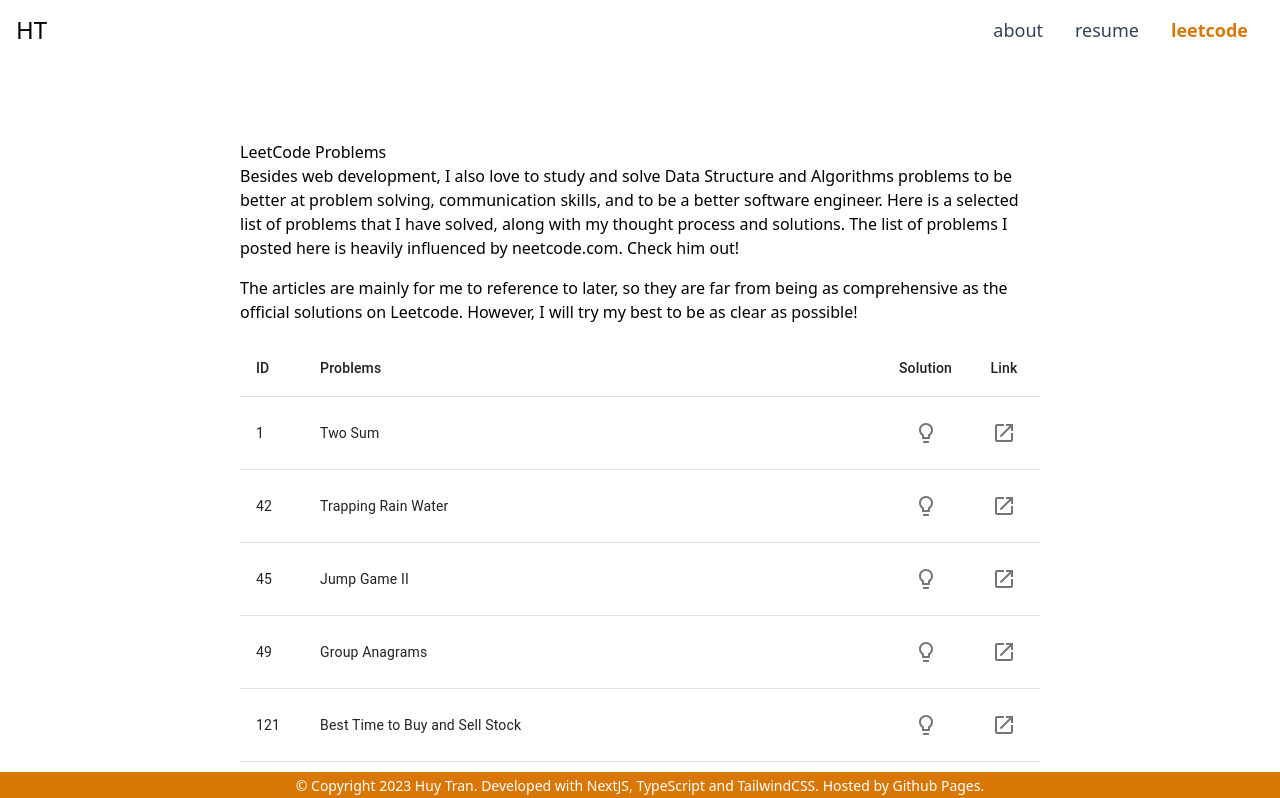
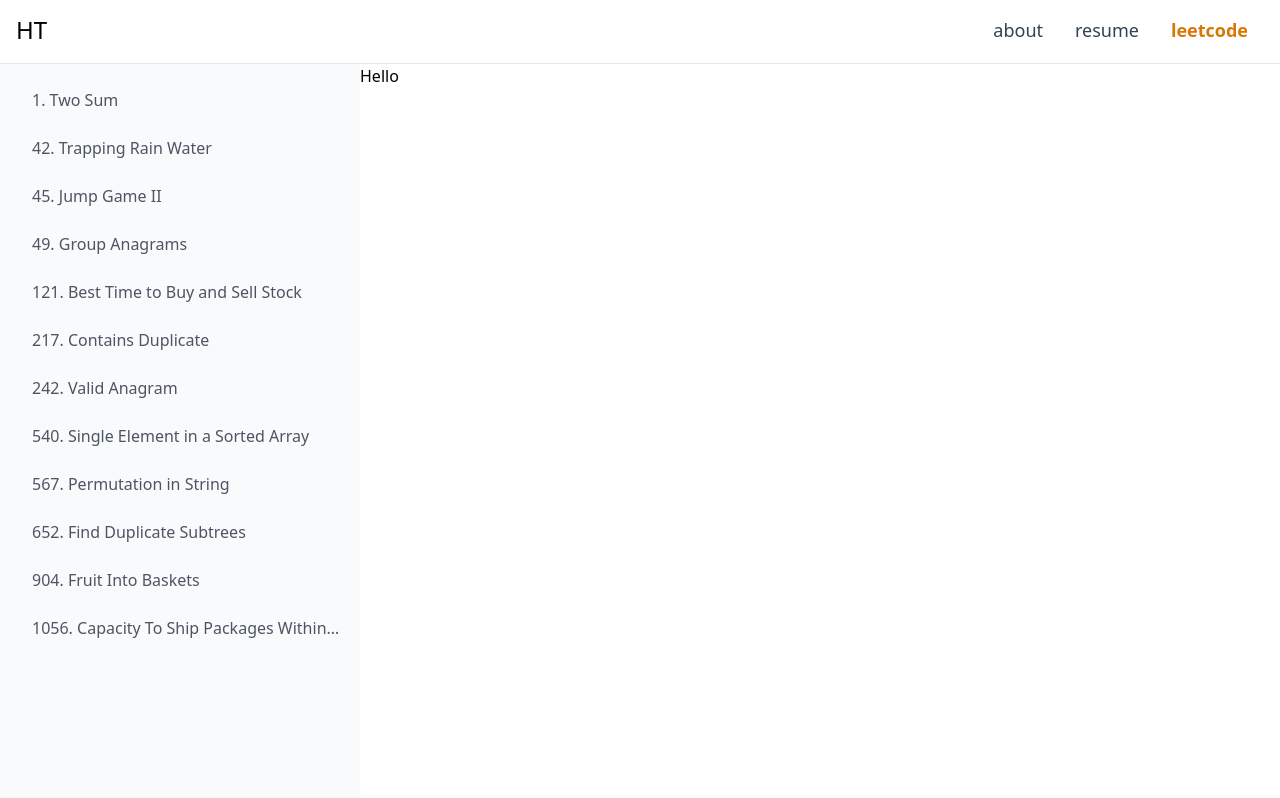
Before and after one commit to max172-hqt/max172-hqt.github.io, a Next.js app: page /leetcodes in a window 1280 px wide. Shown: the top 798 px of the page. Built offline with nearby package versions, Linux system fonts and the light colour scheme.

Commit message:
feat: Add sidebar for leetcodes

```diff
--- /dev/null
+++ b/components/LeetcodeSidebar.tsx
@@ -0,0 +1,53 @@
+import classNames from "classnames";
+import Link from "next/link";
+import { useRouter } from "next/router";
+import { useEffect, useState } from "react";
+
+export default function LeetcodeSidebar() {
+  const router = useRouter();
+  const [posts, setPosts] = useState([]);
+
+  useEffect(() => {
+    (async () => {
+      const res = await fetch("/api/leetcode");
+      const data = await res.json();
+
+      setPosts(data.data);
+    })();
+  }, []);
+
+  return (
+    <div
+      className={classNames({
+        "flex flex-col justify-between overflow-y-auto": true, // layout
+        "bg-gray-50 text-zinc-50": true, // colors
+        "md:w-full md:sticky md:top-16 md:z-0 top-0 z-20 fixed": true, // positioning
+        "md:h-[calc(100vh_-_64px)] h-full w-[300px]": true, // for height and width
+        "transition-transform .3s ease-in-out md:translate-x-0": true, //animations
+        // "-translate-x-full ": !open, //hide sidebar to the left when closed
+      })}
+    >
+      <nav className="md:sticky top-0 px-3 py-4">
+        {/* nav items */}
+        <ul className="space-y-2">
+          {posts.map((post) => (
+            <li key={post.title}>
+              <Link
+                href={post.solution}
+                className={classNames(
+                  "flex p-2 rounded-lg hover:bg-gray-100",
+                  {
+                    "text-amber-600 font-medium": router.asPath === post.solution,
+                    "text-gray-600 ": router.asPath !== post.solution
+                  }
+                )}
+              >
+                <span className="ml-3 truncate">{post.problemId}. {post.title}</span>
+              </Link>
+            </li>
+          ))}
+        </ul>
+      </nav>
+    </div>
+  );
+}
--- a/components/PageNavbar.tsx
+++ b/components/PageNavbar.tsx
@@ -97,11 +97,10 @@ export default function NavBar() {
             href={url}
             className={classNames(
               "block px-2 py-1 mx-2 rounded hover:text-amber-600 transition ease-in-out duration-300",
-              {
-                "font-semibold": router.pathname === url,
-                "text-amber-600": router.pathname === url,
-                "text-slate-700": router.pathname !== url,
-              }
+              router.pathname === url ||
+                (url === "/leetcodes" && router.pathname === "/leetcodes/[id]")
+                ? "font-semibold text-amber-600"
+                : "text-slate-700"
             )}
             target={external ? "_blank" : undefined}
             rel={external ? "noopenner noreferrer" : undefined}
--- a/components/layout.tsx
+++ b/components/layout.tsx
@@ -2,8 +2,26 @@ import Head from "next/head";
 import React from "react";
 import PageFooter from "./PageFooter";
 import PageNavbar from "./PageNavbar";
+import { useRouter } from "next/router";
+import LeetcodeSidebar from "./LeetcodeSidebar";
 
 export default function Layout({ children }: { children: React.ReactElement }) {
+  const router = useRouter();
+
+  if (router.pathname.startsWith("/leetcodes")) {
+    return (
+      <div className="grid min-h-screen grid-rows-header">
+        <div className="sticky top-0 bg-white border-b border-gray-200">
+          <PageNavbar />
+        </div>
+        <div className="grid md:grid-cols-sidebar">
+          <LeetcodeSidebar />
+          {children}
+        </div>
+      </div>
+    );
+  }
+
   return (
     <>
       <div className="container mx-auto">
--- a/package.json
+++ b/package.json
@@ -33,6 +33,7 @@
     "rehype-stringify": "^9.0.3",
     "remark": "^14.0.2",
     "remark-rehype": "^10.1.0",
+    "swr": "^2.2.0",
     "typescript": "4.9.4"
   },
   "devDependencies": {
--- a/pages/api/hello.ts
+++ /dev/null
@@ -1,13 +0,0 @@
-// Next.js API route support: https://nextjs.org/docs/api-routes/introduction
-import type { NextApiRequest, NextApiResponse } from 'next'
-
-type Data = {
-  name: string
-}
-
-export default function handler(
-  req: NextApiRequest,
-  res: NextApiResponse<Data>
-) {
-  res.status(200).json({ name: 'John Doe' })
-}
--- /dev/null
+++ b/pages/api/leetcode.ts
@@ -0,0 +1,14 @@
+import type { NextApiRequest, NextApiResponse } from 'next'
+import { getSortedData } from '../../lib/posts';
+
+type Data = {
+  name: string
+}
+
+export default async function handler(
+  req: NextApiRequest,
+  res: NextApiResponse<Data>
+) {
+  const data = getSortedData();
+  res.status(200).json({ data })
+}
--- a/pages/leetcodes.tsx
+++ b/pages/leetcodes.tsx
@@ -1,5 +1,4 @@
 import { getSortedData } from "../lib/posts";
-import styles from "./leetcodes.module.css";
 import Table from "@mui/material/Table";
 import TableBody from "@mui/material/TableBody";
 import TableCell from "@mui/material/TableCell";
@@ -9,7 +8,7 @@ import TableRow from "@mui/material/TableRow";
 import Link from "next/link";
 import { IconButton } from "@mui/material";
 import { Launch, LightbulbOutlined } from "@mui/icons-material";
-import Head from "next/head";
+import LeetcodeSidebar from "../components/LeetcodeSidebar";
 
 export async function getStaticProps() {
   const allPostData = getSortedData();
@@ -68,25 +67,8 @@ function ProblemTable({ posts }: { posts: any }) {
 
 export default function Leetcodes({ allPostData }: { allPostData: any }) {
   return (
-    <div className={styles.container}>
-      <Head>
-        <title>Max Tran - LeetCode</title>
-      </Head>
-      <h2>LeetCode Problems</h2>
-      <p>
-        Besides web development, I also love to study and solve Data Structure
-        and Algorithms problems to be better at problem solving, communication
-        skills, and to be a better software engineer. Here is a selected list of
-        problems that I have solved, along with my thought process and
-        solutions. The list of problems I posted here is heavily influenced by{" "}
-        <a href="https://neetcode.io/practice">neetcode.com</a>. Check him out!
-      </p>
-      <p>
-        The articles are mainly for me to reference to later, so they are far
-        from being as comprehensive as the official solutions on Leetcode.
-        However, I will try my best to be as clear as possible!
-      </p>
-      <ProblemTable posts={allPostData} />
-    </div>
+    <section className="grid md:grid-cols-sidebar">
+      Hello
+    </section>
   );
 }
--- a/tailwind.config.js
+++ b/tailwind.config.js
@@ -6,7 +6,14 @@ module.exports = {
     "./components/**/*.{js,ts,jsx,tsx,mdx}",
   ],
   theme: {
-    extend: {},
+    extend: {
+      gridTemplateColumns: {
+        sidebar: "360px auto"
+      },
+      gridTemplateRows: {
+        header: "64px auto",
+      },
+    },
   },
   plugins: [],
 }
```
Also changed, not shown: 1 other file (tests, documents, lock files or other folders).
